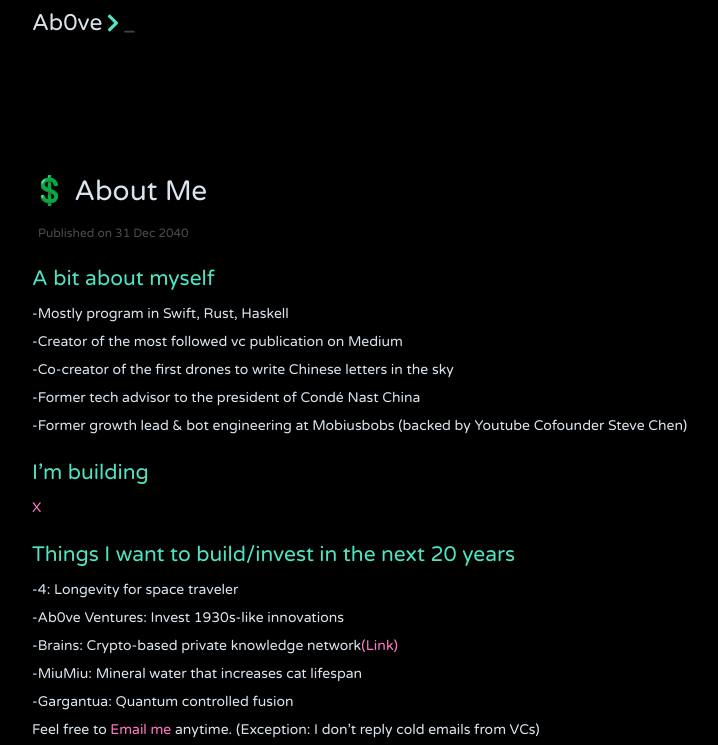
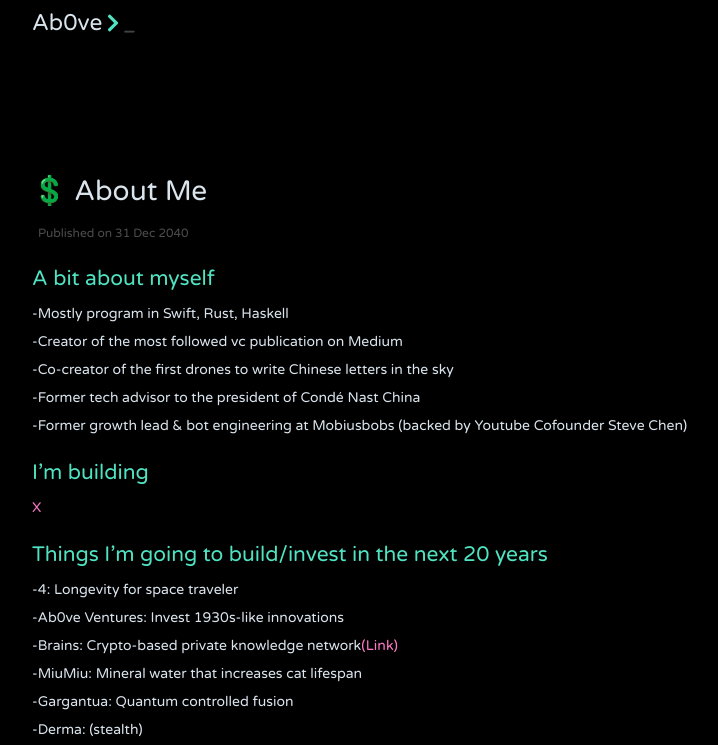
Before and after one commit to jithendrabsy/thoughts, a Jekyll site: the page built from _posts/2040-12-31-about-me.md, in a window 1280 px wide, cut to the strip 0-745 px from the top of the page. Shown: the whole strip, without its empty margins (238-956 px from the left). Built offline with Jekyll 4.4.1, drawn with Linux system fonts in a browser that asks for light colours; nearby versions of some CDN libraries.

Commit message:
Update Me

```diff
--- a/_posts/2040-12-31-about-me.md
+++ b/_posts/2040-12-31-about-me.md
@@ -23,7 +23,7 @@
 [X](https://www.producthunt.com/upcoming/xos)
 
 
-## Things I want to build/invest in the next 20 years
+## Things I'm going to build/invest in the next 20 years
 
 -4: Longevity for space traveler
 
@@ -34,6 +34,8 @@
 -MiuMiu: Mineral water that increases cat lifespan
 
 -Gargantua: Quantum controlled fusion
+
+-Derma: (stealth)
 
 
 Feel free to [Email me](mailto:allenleein@gmail.com) anytime.
```
